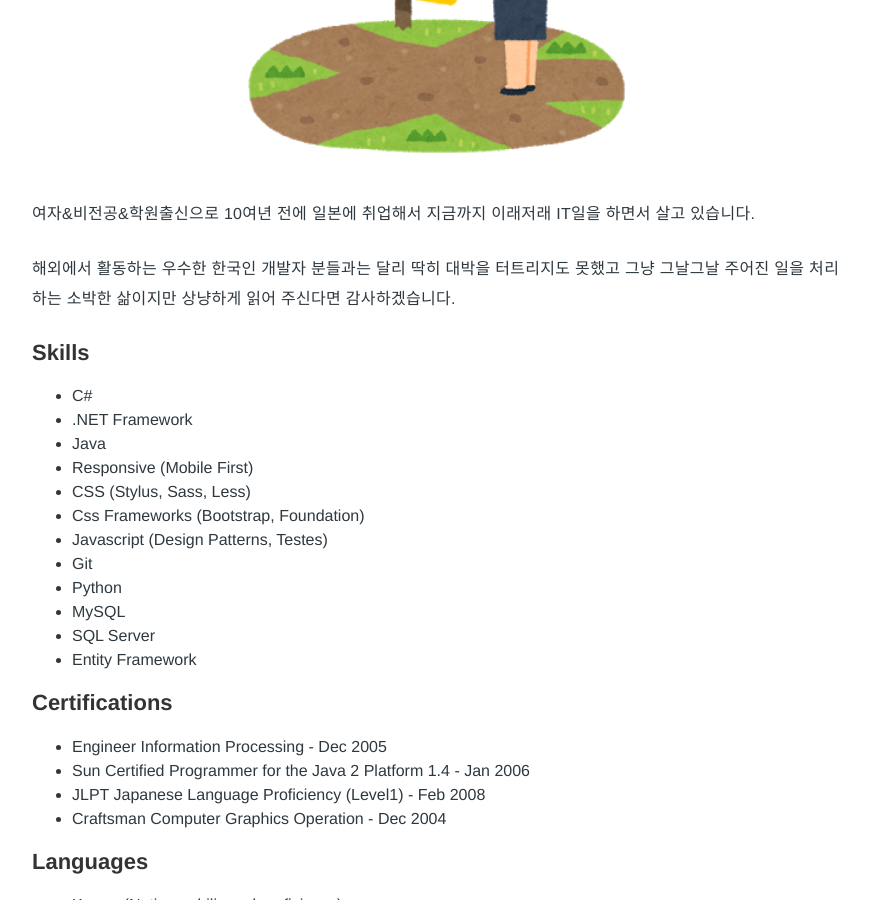
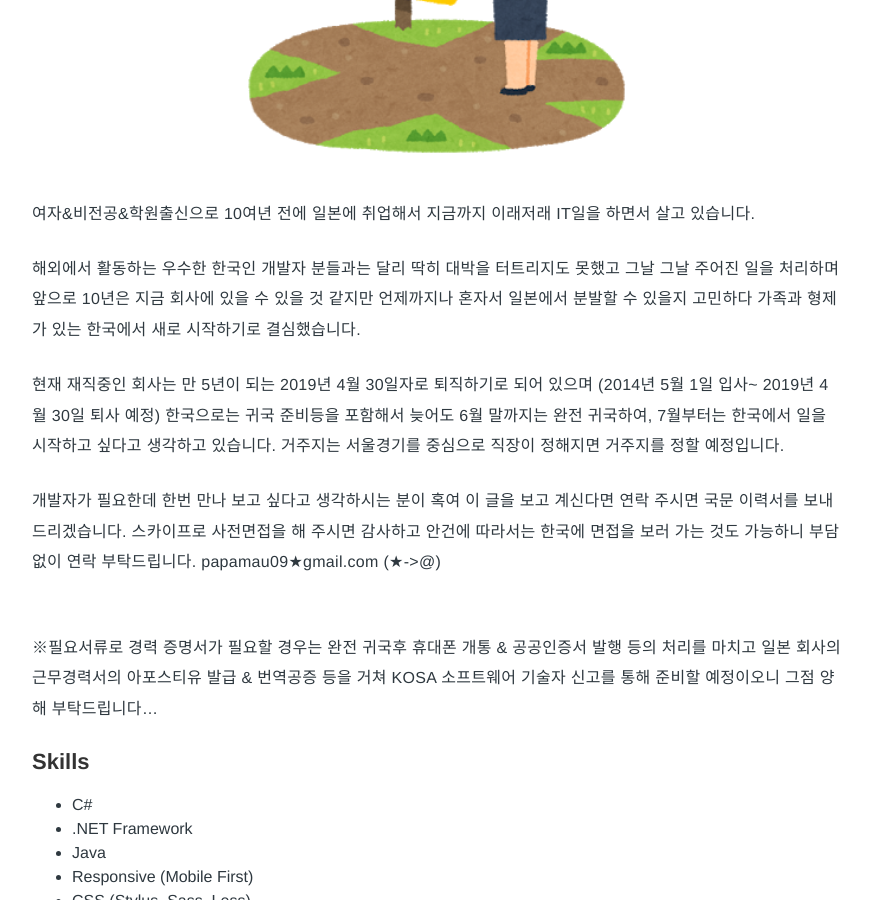
Before and after one commit to Pie001/pie001.github.io, a Jekyll site: the page built from about.md, in a window 1280 px wide and 900 px high, scrolled down 425 px. Shown: the whole window, without its empty margins (203-1073 px from the left). Built offline with Jekyll 4.4.1, drawn with Linux system fonts in a browser that asks for light colours.

Commit message:
Update about.md

```diff
--- a/about.md
+++ b/about.md
@@ -4,9 +4,17 @@ layout: page
 ---
 ![about](/assets/images/about.png)
 
-<p>여자&비전공&학원출신으로 10여년 전에 일본에 취업해서 지금까지 이래저래 IT일을 하면서 살고 있습니다.</p>
+여자&비전공&학원출신으로 10여년 전에 일본에 취업해서 지금까지 이래저래 IT일을 하면서 살고 있습니다.
 
-<p>해외에서 활동하는 우수한 한국인 개발자 분들과는 달리 딱히 대박을 터트리지도 못했고 그냥 그날그날 주어진 일을 처리하는 소박한 삶이지만 상냥하게 읽어 주신다면 감사하겠습니다.</p>
+해외에서 활동하는 우수한 한국인 개발자 분들과는 달리 딱히 대박을 터트리지도 못했고 그날 그날 주어진 일을 처리하며 앞으로 10년은 지금 회사에 있을 수 있을 것 같지만 언제까지나 혼자서 일본에서 분발할 수 있을지 고민하다 가족과 형제가 있는 한국에서 새로 시작하기로 결심했습니다.
+
+현재 재직중인 회사는 만 5년이 되는 2019년 4월 30일자로  퇴직하기로 되어 있으며 (2014년 5월 1일 입사~ 2019년 4월 30일 퇴사 예정) 한국으로는 귀국 준비등을 포함해서 늦어도 6월 말까지는 완전 귀국하여, 7월부터는 한국에서 일을 시작하고 싶다고 생각하고 있습니다. 거주지는 서울경기를 중심으로 직장이 정해지면 거주지를 정할 예정입니다.
+
+개발자가 필요한데 한번 만나 보고 싶다고 생각하시는 분이 혹여 이 글을 보고 계신다면 연락 주시면 국문 이력서를 보내드리겠습니다. 스카이프로 사전면접을 해 주시면 감사하고 안건에 따라서는 한국에 면접을 보러 가는 것도 가능하니 부담 없이 연락 부탁드립니다.
+papamau09★gmail.com (★->@)
+
+<br>
+※필요서류로 경력 증명서가 필요할 경우는 완전 귀국후 휴대폰 개통 & 공공인증서 발행 등의 처리를 마치고 일본 회사의 근무경력서의 아포스티유 발급 & 번역공증 등을 거쳐 KOSA 소프트웨어 기술자 신고를 통해 준비할 예정이오니 그점 양해 부탁드립니다...
 
 
 <h2>Skills</h2>
```
